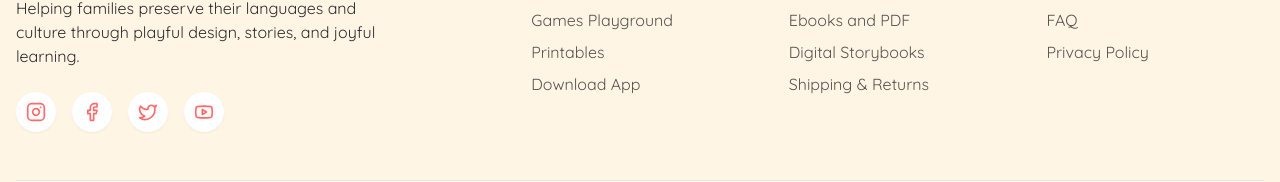
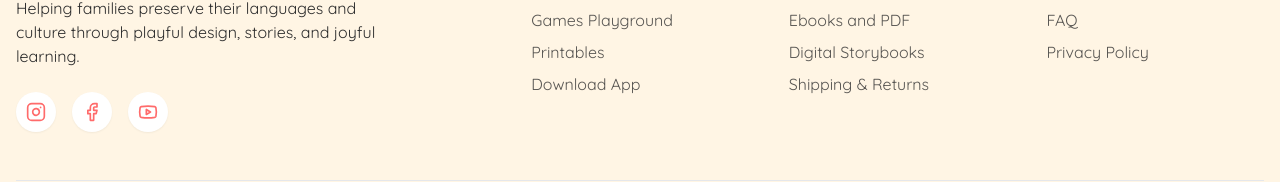
Before and after one commit to YashKharel19/lumashanewwebsite, a React (Vite) app: page / in a window 1280 px wide. Shown: the part 6391-6573 px from the top of the page. Built offline with nearby package versions, Linux system fonts and the light colour scheme.

Commit message:
link updated

```diff
--- a/components/Layout.tsx
+++ b/components/Layout.tsx
@@ -1,7 +1,7 @@
 
 import React, { useState, useEffect } from 'react';
 import { NavLink, Link, useLocation, useNavigate } from 'react-router-dom';
-import { Star, Download, Menu, X, Instagram, Facebook, Twitter, Youtube } from 'lucide-react';
+import { Star, Download, Menu, X, Instagram, Facebook, Youtube } from 'lucide-react';
 import { NAV_LINKS } from '../constants';
 
 export const Navbar = () => {
@@ -108,7 +108,7 @@ export const Footer = () => {
               Helping families preserve their languages and culture through playful design, stories, and joyful learning.
             </p>
             <div className="flex gap-4">
-              {[Instagram, Facebook, Twitter, Youtube].map((Icon, i) => (
+              {[Instagram, Facebook, Youtube].map((Icon, i) => (
                 <button key={i} className="w-10 h-10 bg-white rounded-full flex items-center justify-center text-primary hover:bg-primary hover:text-white transition-all shadow-sm">
                   <Icon className="w-5 h-5" />
                 </button>
```
